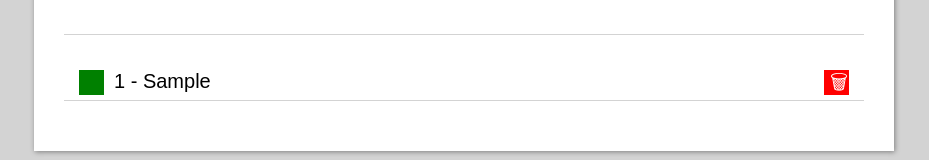
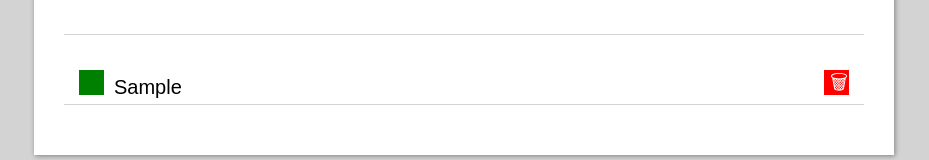
Before and after one commit to MateuszBryczek/Todo-List-React, a React (Create React App) app: page / in a window 1280 px wide. Both pictures are taken after typing "Sample" into the empty fields and a click on the button "Dodaj zadanie". Shown: the part 382-542 px from the top of the page, without its empty margins (176-1105 px from the left). Built offline with nearby package versions, Linux system fonts and the light colour scheme.

Commit message:
styled components added

```diff
--- a/src/Tasks/index.js
+++ b/src/Tasks/index.js
@@ -1,30 +1,29 @@
-import "./style.css";
+import { TasksList, TasksItem, TasksContent, TasksButton } from "./styled";
 
 const Tasks = ({tasks, hideDone, removeTask, toggleTaskDone}) =>
-    <ul className="tasks">
+    <TasksList>
         {tasks.map(task => (
-            <li
+            <TasksItem
             key={task.id}
-            className={`tasks__item ${task.done && hideDone ? " tasks__item--hiden" : ""}`
-            }>
-                <button className="tasks__button tasks__button--toggleDone"
+            hidden={task.done && hideDone}
+            >
+                <TasksButton toggleDone
                 onClick={() => toggleTaskDone(task.id)}
                 >
                     {task.done ? "✔" : ""}
-                </button>
+                </TasksButton>
 
-                <span className={`tasks__content${task.done ? " tasks__content--done" : ""}`
-            }>
-                    {task.id} - {task.content}
-                </span>
+                <TasksContent done={task.done}>
+                    {task.content}
+                </TasksContent>
 
-                <button className="tasks__button tasks__button--remove"
+                <TasksButton remove
                 onClick={() => removeTask(task.id)}
                 >
                     🗑
-                </button>
-            </li>
+                </TasksButton>
+            </TasksItem>
         ))}
-    </ul>
+    </TasksList>
 
 export default Tasks;
--- a/src/Tasks/style.css
+++ /dev/null
@@ -1,58 +0,0 @@
-.tasks{
-    list-style: none;
-    font-size: 125%;
-    display: flex;
-    padding: 10px;
-    flex-direction: column;
-    gap: 10px;
-}
-
-.tasks__content--done{
-    text-decoration: line-through;
-}
-
-.tasks__item{
-    border-bottom: 1px solid lightgrey;
-    padding: 5px;
-}
-
-.tasks__item--hiden {
-    display: none;
-}
-
-.tasks__button{
-    width: 25px;
-    height: 25px;
-    margin-left: 10px;
-    margin-right: 10px;
-    border: none;
-    color: white;
-    text-align: center;
-    transition: 0.5s;
-}
-
-.tasks__button--toggleDone {
-    background-color: green;
-    float: left;
-}
-
-.tasks__button--toggleDone:hover {
-    background-color: rgb(0, 140, 0);
-}
-
-.tasks__button--toggleDone:active {
-    background-color: rgb(0, 160, 0);
-}
-
-.tasks__button--remove{
-    background-color: red;
-    float: right;
-}
-
-.tasks__button--remove:hover{
-    background-color: rgb(255, 40, 40);
-}
-
-.tasks__button--remove:active{
-    background-color: rgb(255, 70, 70);
-}
--- /dev/null
+++ b/src/Tasks/styled.js
@@ -0,0 +1,61 @@
+import styled, { css } from "styled-components";
+
+export const TasksList = styled.ul`
+    list-style: none;
+    font-size: 125%;
+    display: flex;
+    padding: 10px;
+    flex-direction: column;
+    gap: 10px;
+`;
+
+export const TasksItem = styled.li`
+    border-bottom: 1px solid lightgrey;
+    padding: 5px;
+
+    ${({hidden}) => hidden && css`
+        display: none;
+    `}
+`;
+
+export const TasksContent =  styled.span`
+    ${({done}) => done && css`
+    text-decoration: line-through;
+    `}
+`;
+
+export const TasksButton = styled.button`
+    width: 25px;
+    height: 25px;
+    margin-left: 10px;
+    margin-right: 10px;
+    border: none;
+    color: white;
+    text-align: center;
+    transition: 0.5s;
+
+    ${({toggleDone}) => toggleDone && css`
+        background-color: green;
+
+        &:hover{
+            background-color: rgb(0, 140, 0);
+        }
+
+        &:active{
+            background-color: rgb(0, 160, 0);
+        }
+    `}
+
+    ${({remove}) => remove && css`
+        background-color: red;
+        float: right;
+
+        &:hover{
+            background-color: rgb(255, 40, 40);
+        }
+
+        &:active{
+            background-color: rgb(255, 70, 70);
+        }
+    `}
+`;
```
